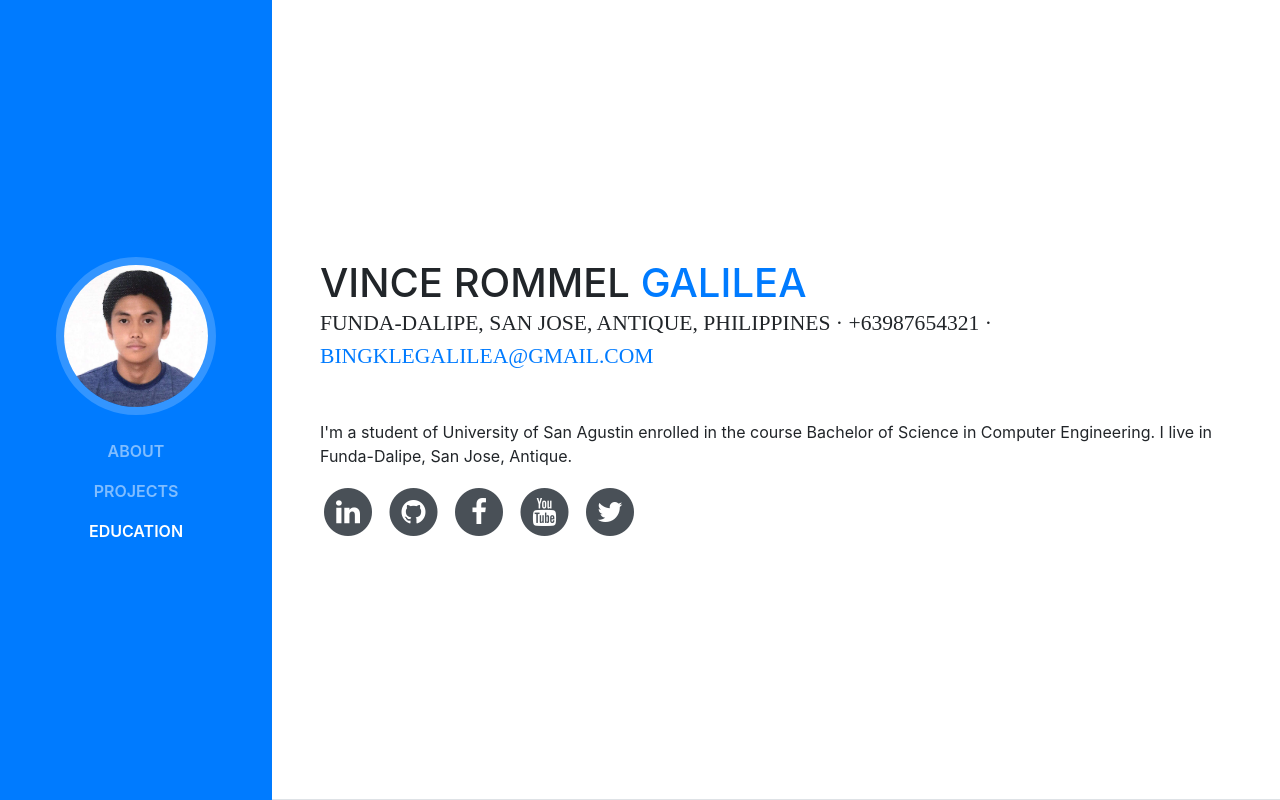
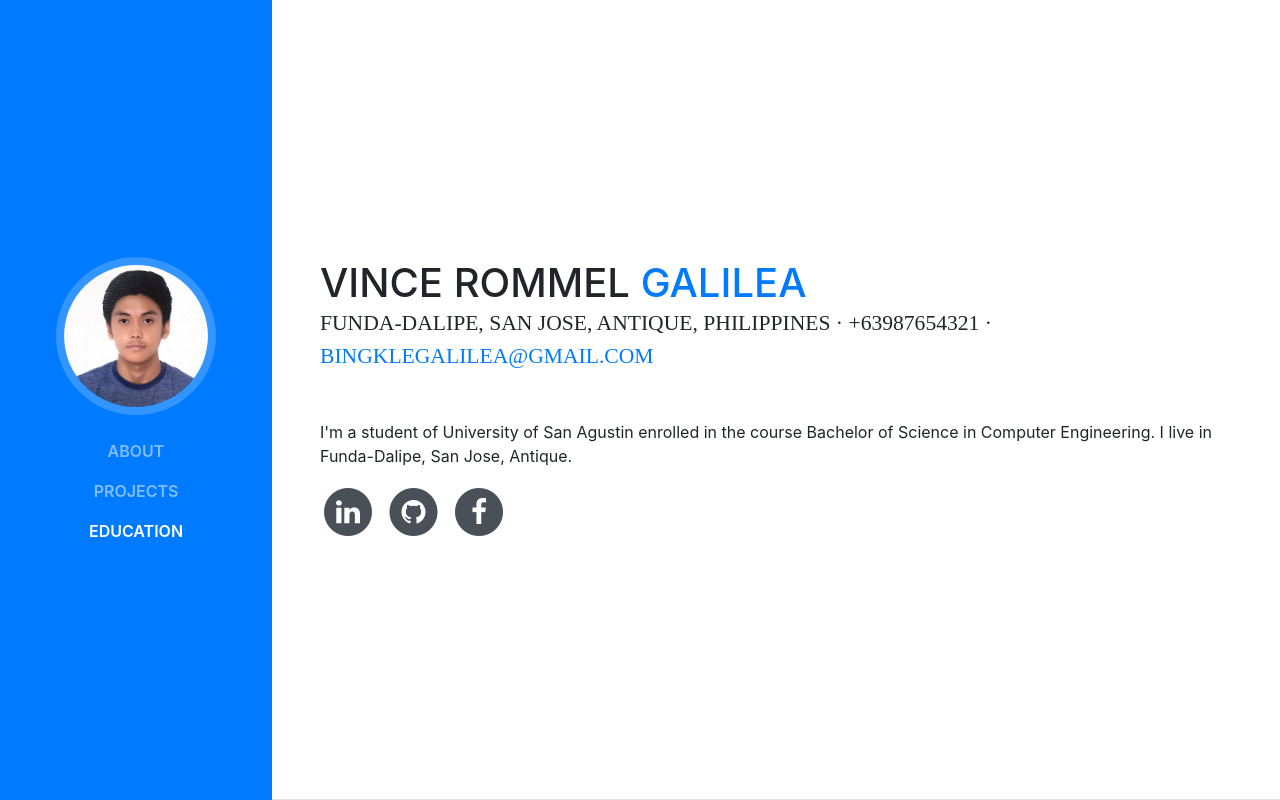
Before and after one commit to MichaelAmatril/profile, a website with bundled scripts: page index.html in a window 1280 px wide. Shown: the top 800 px of the page. Built offline with nearby package versions, Linux system fonts and the light colour scheme; a web font is replaced by a local one.

Commit message:
Add files via upload

```diff
--- a/index.html
+++ b/index.html
@@ -67,8 +67,7 @@
           </p>
           <ul class="list-inline list-social-icons mb-0">
             <li class="list-inline-item">
-              <a href="https://youporn.com">
-              <!--<a href="https://www.linkedin.com/in/bingkle-galilea-71511218b//">-->
+              <a href="https://www.linkedin.com/in/bingkle-galilea-71511218b//">
                 <span class="fa-stack fa-lg">
                   <i class="fa fa-circle fa-stack-2x"></i>
                   <i class="fa fa-linkedin fa-stack-1x fa-inverse"></i>
@@ -76,8 +75,7 @@
               </a>
             </li>
             <li class="list-inline-item">
-              <a href="https://iyottube.com">
-              <!--<a href="https://github.com/bingklegalilea">-->
+              <a href="https://github.com/bingklegalilea">
                 <span class="fa-stack fa-lg">
                   <i class="fa fa-circle fa-stack-2x"></i>
                   <i class="fa fa-github fa-stack-1x fa-inverse"></i>
@@ -85,27 +83,10 @@
               </a>
             </li>
             <li class="list-inline-item">
-              <a href="https://xmoviesforyou.com">
-              <!--<a href="https://facebook.com/bingklegalilea">-->
+              <a href="https://facebook.com/bingklegalilea">
                 <span class="fa-stack fa-lg">
                   <i class="fa fa-circle fa-stack-2x"></i>
                   <i class="fa fa-facebook fa-stack-1x fa-inverse"></i>
-                </span>
-              </a>
-            </li>
-            <li class="list-inline-item">
-              <a href="https://spankbang.com">
-                <span class="fa-stack fa-lg">
-                  <i class="fa fa-circle fa-stack-2x"></i>
-                  <i class="fa fa-youtube fa-stack-1x fa-inverse"></i>
-                </span>
-              </a>
-            </li>
-            <li class="list-inline-item">
-              <a href="https://porntube.com">
-                <span class="fa-stack fa-lg">
-                  <i class="fa fa-circle fa-stack-2x"></i>
-                  <i class="fa fa-twitter fa-stack-1x fa-inverse"></i>
                 </span>
               </a>
             </li>
```
